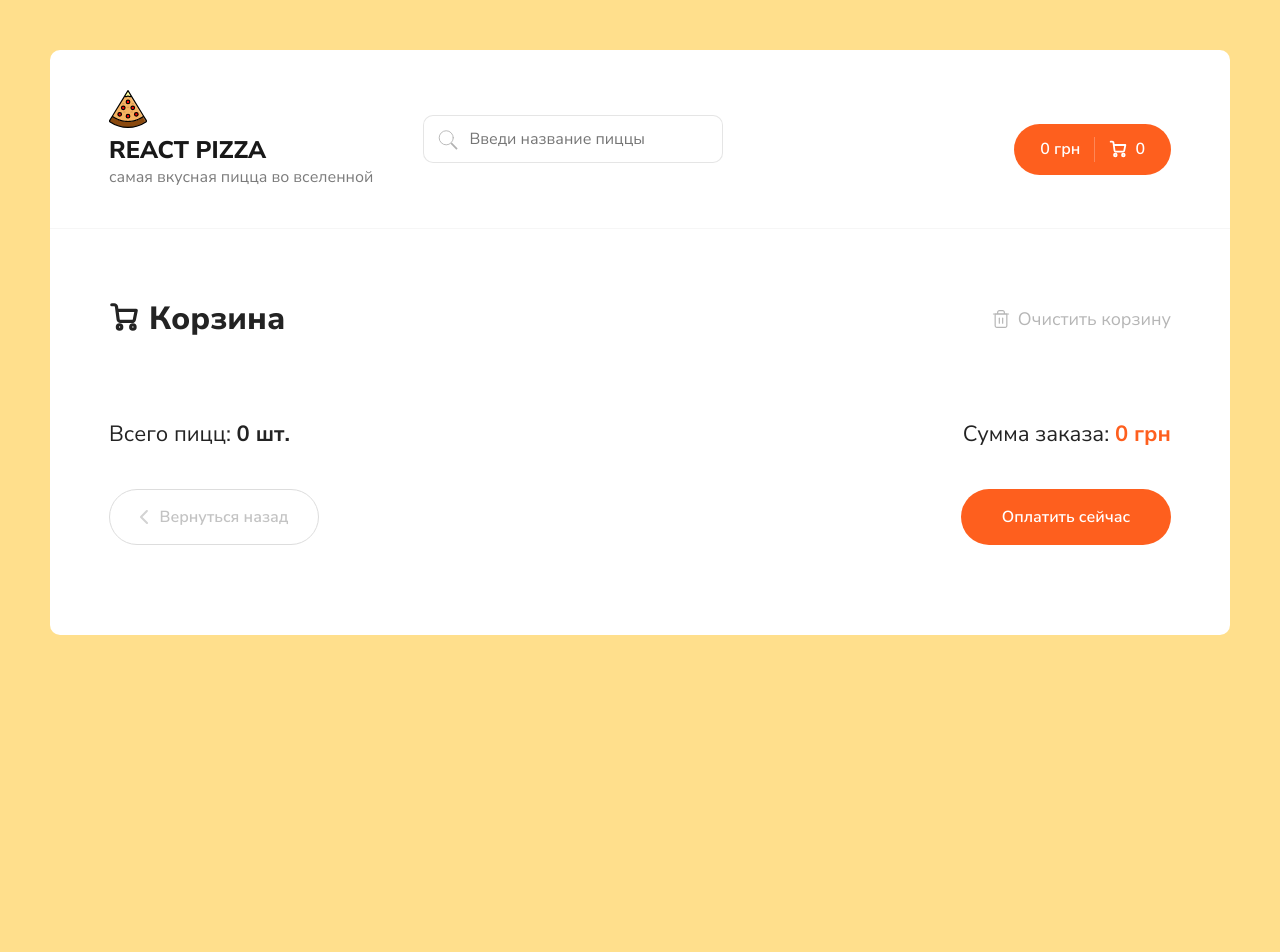
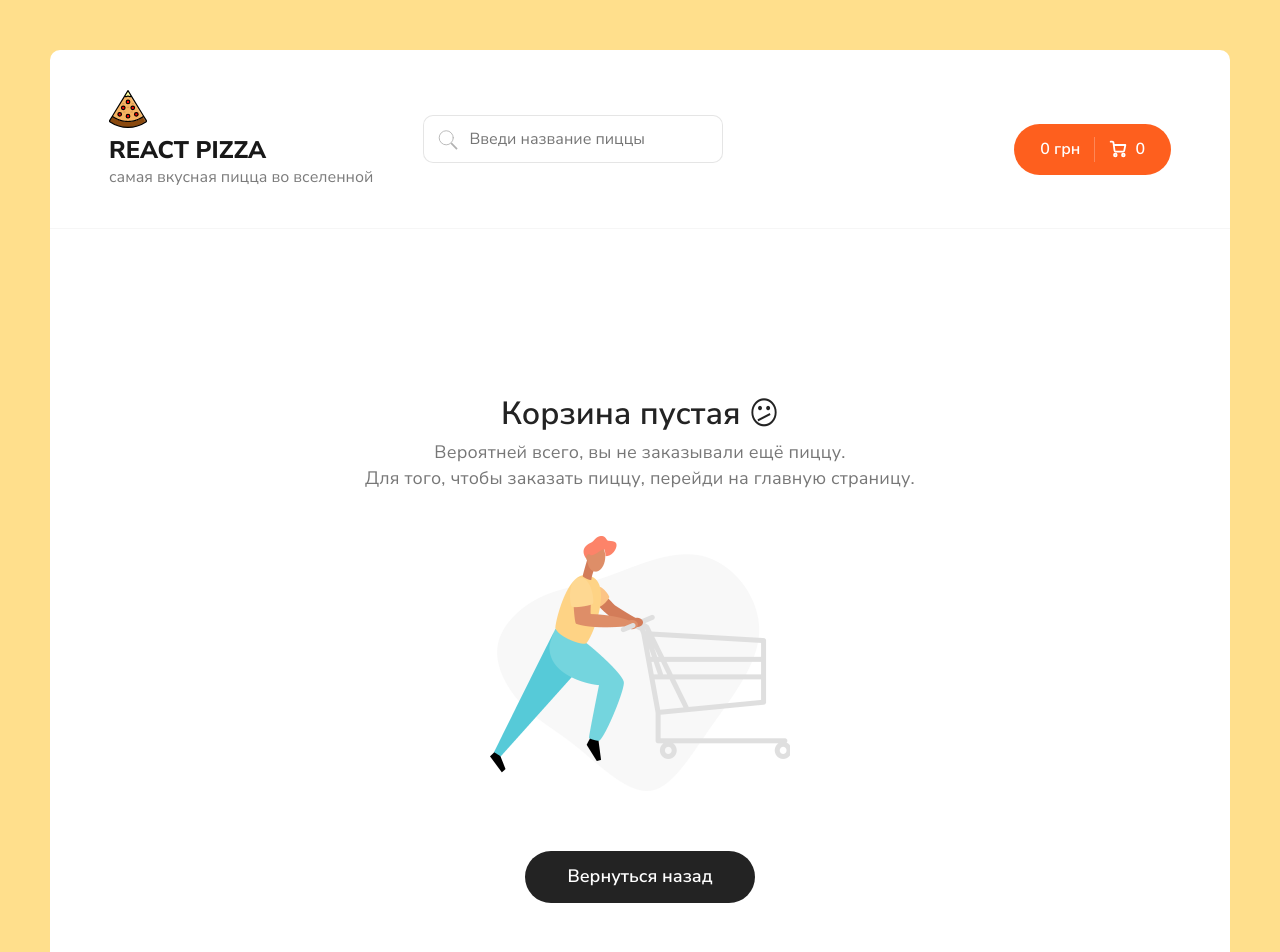
Before and after one commit to DenisNexus/React-pizza, a React (Create React App) app in the folder react-pizza/: page /cart in a window 1280 px wide. Shown: the top 952 px of the page. Before the commit the page ends 800 px from the top, so only its background shows below. Built offline with nearby package versions, Linux system fonts and the light colour scheme.

Commit message:
Add component CartEmpty

```diff
--- /dev/null
+++ b/react-pizza/src/components/CartEmpty.jsx
@@ -0,0 +1,24 @@
+import React from 'react'
+import {Link} from 'react-router-dom'
+
+const CartEmpty = () => {
+  return (
+    <div className="content">
+    <div className="container container--cart">
+      <div className="cart cart--empty">
+        <h2>Корзина пустая 😕</h2>
+        <p>
+          Вероятней всего, вы не заказывали ещё пиццу.<br />
+          Для того, чтобы заказать пиццу, перейди на главную страницу.
+        </p>
+        <img src="/img/empty-cart.png" alt="Empty cart" />
+        <Link to="/" className="button button--black">
+          <span>Вернуться назад</span>
+        </Link>
+      </div>
+      </div>
+      </div>
+  )
+}
+
+export default CartEmpty
--- a/react-pizza/src/components/PizzasBlock/index.jsx
+++ b/react-pizza/src/components/PizzasBlock/index.jsx
@@ -18,7 +18,7 @@
     name,
     price,
     imageUrl,
-    sizes:activeSizes,
+    sizes:sizes[activeSizes],
     types:typesPizza[activeTypes]
   }
   dispatch(addToCart(item))
--- a/react-pizza/src/components/PizzasCartBlock/index.jsx
+++ b/react-pizza/src/components/PizzasCartBlock/index.jsx
@@ -23,7 +23,7 @@
             </div>
             <div className="cart__item-info">
                 <h3>{name}</h3>
-                <p>{types}, {sizes}</p>
+                <p>{types}, {sizes} см</p>
             </div>
         <div className="cart__item-count">
           <div onClick={onClickMinus} className="button button--outline button--circle cart__item-count-minus">
--- a/react-pizza/src/pages/Cart.jsx
+++ b/react-pizza/src/pages/Cart.jsx
@@ -1,6 +1,8 @@
 import React from 'react'
 import {Link} from 'react-router-dom'
 import PizzasCartBlock from '../components/PizzasCartBlock'
+import CartEmpty from '../components/CartEmpty'
+
 import { useSelector, useDispatch } from 'react-redux'
 import {clearCart} from '../redux/slices/cartSlise'
 
@@ -13,8 +15,10 @@
   }
   return (
     <div className="cart">
-            <div className="cart__top">
-              <h2 className="content__title">
+              {items.length>0 ?
+              <>
+              <div className="cart__top">
+               <h2 className="content__title">
               <svg width="18" height="18" viewBox="0 0 18 18" fill="none" xmlns="http://www.w3.org/2000/svg">
                 <path d="M6.33333 16.3333C7.06971 16.3333 7.66667 15.7364 7.66667 15C7.66667 14.2636 7.06971 13.6667 6.33333 13.6667C5.59695 13.6667 5 14.2636 5 15C5 15.7364 5.59695 16.3333 6.33333 16.3333Z" stroke="white" strokeWidth="1.8" strokeLinecap="round" strokeLinejoin="round"></path>
                 <path d="M14.3333 16.3333C15.0697 16.3333 15.6667 15.7364 15.6667 15C15.6667 14.2636 15.0697 13.6667 14.3333 13.6667C13.597 13.6667 13 14.2636 13 15C13 15.7364 13.597 16.3333 14.3333 16.3333Z" stroke="white" strokeWidth="1.8" strokeLinecap="round" strokeLinejoin="round"></path>
@@ -33,7 +37,7 @@
               </div>
             </div>
             <div className="content__itemss">
-              {items.map((obj)=><PizzasCartBlock key={obj.key} {...obj}/>)}
+              {items.map((obj)=>obj.count && <PizzasCartBlock key={obj.key} {...obj}/>)}
             </div>
             <div className="cart__bottom">
               <div className="cart__bottom-details">
@@ -52,6 +56,10 @@
                 </div>
               </div>
             </div>
-          </div>
+
+            </>
+            : <CartEmpty/>
+            }
+            </div>
   )
 }
--- a/react-pizza/src/redux/slices/cartSlise.js
+++ b/react-pizza/src/redux/slices/cartSlise.js
@@ -23,7 +23,8 @@
       state.totalItemsPrise = state.items.reduce((sum,obj)=>{return sum+obj.price*obj.count},0)
     },
     minusItem(state , actions){
-      const findIndex = state.items.find(obj => obj.id === actions.payload.id)
+      const findIndex = state.items.find(obj => obj.id === actions.payload.id);
+      console.log({findIndex})
       if(findIndex){
         findIndex.count--
       }
```
